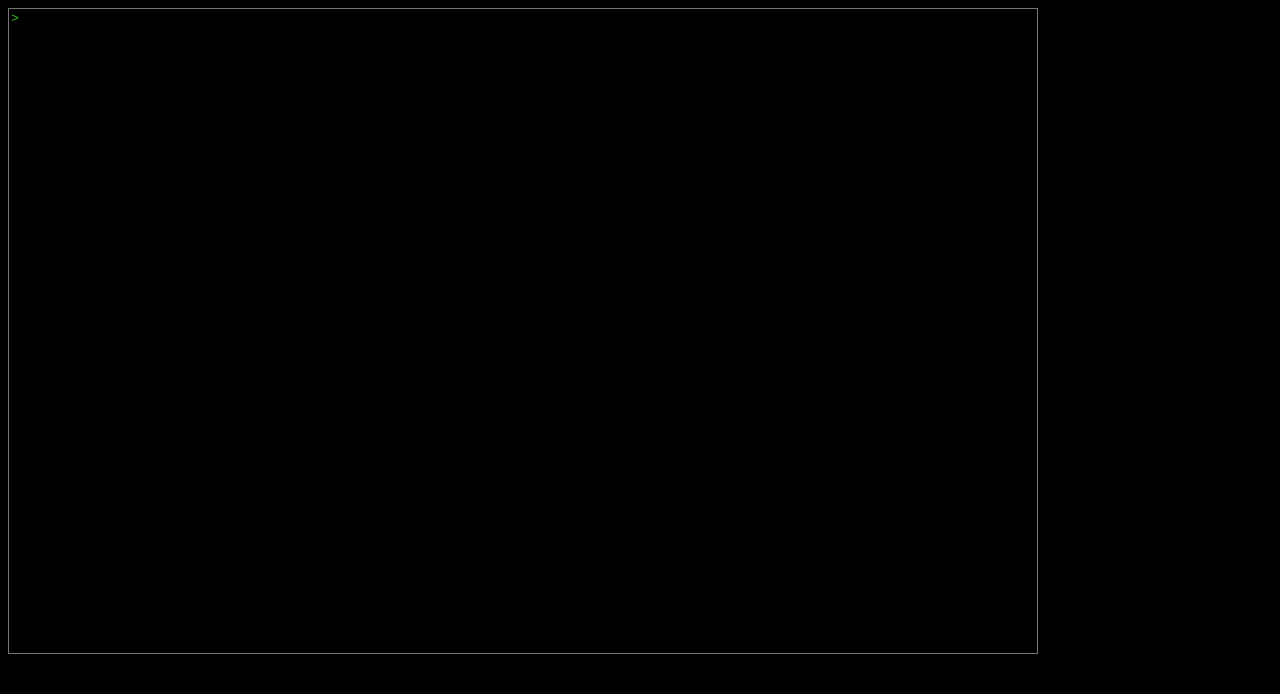
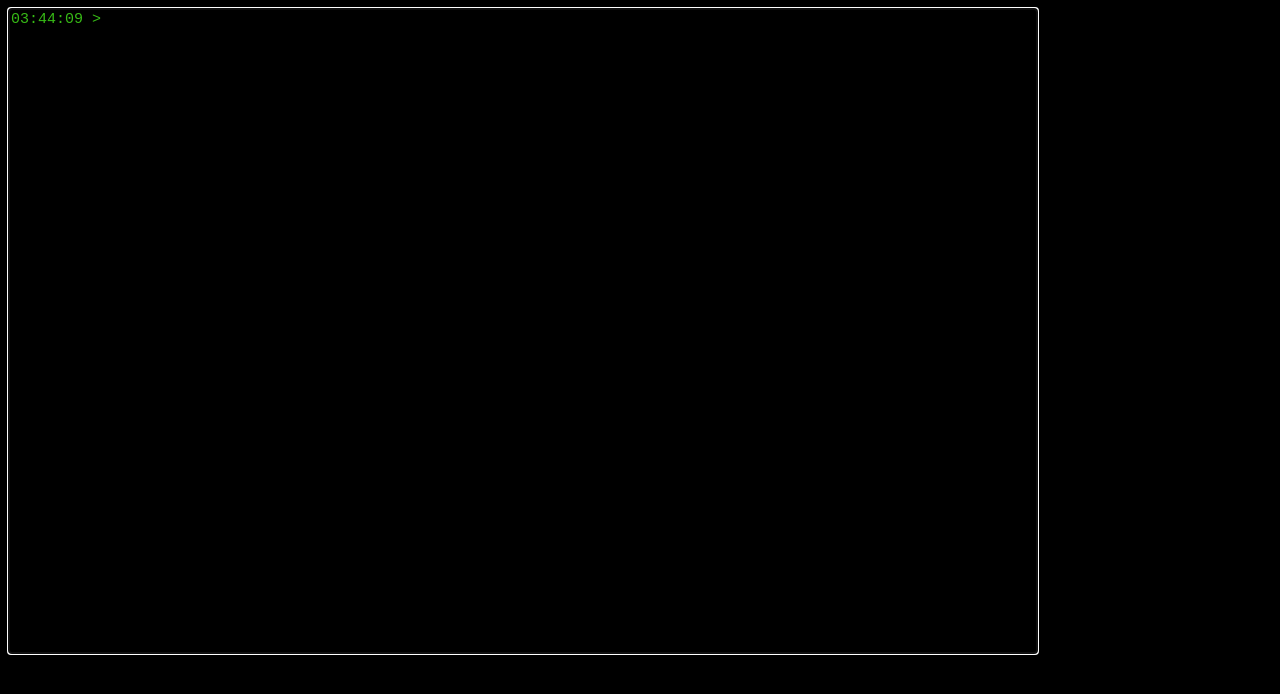
Before and after one commit to grahamhaynie/blinky, a React (Create React App) app in the folder blinky/: page / in a window 1280 px wide. Shown: the top 694 px of the page. Built offline with nearby package versions, Linux system fonts and the light colour scheme.

Commit message:
todo user click goes to end

```diff
--- a/blinky/src/components/blinkyBox.jsx
+++ b/blinky/src/components/blinkyBox.jsx
@@ -1,63 +1,95 @@
 import React from 'react';
 import '../css/box.css'
+
+
+function getDate(){
+    let newDate = new Date()
+    let hours = newDate.getHours();
+    let mins = newDate.getMinutes();
+    let secs = newDate.getSeconds();
+
+    return `${hours<10?`0${hours}`:`${hours}`}:${mins<10?`0${mins}`:`${mins}`}:${secs<10?`0${secs}`:`${secs}`}`
+}
 
 export default class BoxForm extends React.Component {
     constructor(props){
         super(props);
 
         this.handleTextChange = this.handleTextChange.bind(this);
-        this.handleKey = this.handleKey.bind(this);
+        this.handleKeyDown = this.handleKeyDown.bind(this);
+        this.handleKeyUp = this.handleKeyUp.bind(this);
+        this.handleSelect = this.handleSelect.bind(this);
 
         this.state = {
-            text: '> ',
-            trigger: false,
+            text: getDate() + ' > ',
+            keyArray: [],
+            selectTrigger: false,
+            selected: "",
+            index: 0,
         };
     }
 
     handleTextChange(e) {
-        if(this.state.trigger){
-            var newText = e.target.value + '> ';
+        if(this.state.keyArray['Enter'] === 1){
+            var command = this.state.text.slice(this.state.text.lastIndexOf('>') + 1);
+            console.log('command: ' + command);
+
+            var newText = e.target.value + getDate() + ' > ';
             this.setState({
                 text: newText,
-                trigger: false,
+                index: 0,
             });
-        }else{
-            this.setState({text: e.target.value});
+        }else if(this.state.keyArray['Backspace'] === 1){
+            // disable highlight select and delete, and deletion of anything before prompt
+            if(this.state.selected === "" && this.state.index - 1 >= 0){
+                this.setState({
+                    text: e.target.value,
+                    index: this.state.index - 1,
+                });
+            }
+        }else {
+            this.setState({
+                text: e.target.value,
+                index: this.state.index + 1,
+            });
         }
+
+        // TODO - make so user click goes to end, don't allow to click anywhere and enter text
 
     }
 
-    handleKey(e){
-        // parse key press
-        if(e.key === 'Enter'){
-            var command = this.state.text.slice(this.state.text.lastIndexOf('>') + 1);
-            console.log('command: ' + command);
+    handleSelect(e){
+        this.setState({selected: e.target.value.substring(e.target.selectionStart, e.target.selectionEnd)});
+    }
 
-            this.setState({trigger: true});
-        }
+    // TODO - make one liner
+    handleKeyDown(e){
+        var keys = this.state.keyArray;
+        keys[e.key] = 1;
+        this.setState({keyArray: keys});
+    }
 
-
-        //console.log(e.key);
-
-        // TODO - maybe add key map to make simpler?
-
-        // - handle delete key seperately -> once add map
-        //   check if delete pressed & text selected. if so, don't update state.
-
-
+    handleKeyUp(e){
+        var keys = this.state.keyArray;
+        keys[e.key] = 0;
+        this.setState({keyArray: keys});
     }
 
     render(){
+        return(
+            <div className="box">
+                <textarea
 
-        // note - may need to use react's ref instead
+                    // TODO disable highlight
 
-        return(
-            <div class="box">
-                <textarea
+
+                    autoFocus={true}
                     unselectable="on"
                     value={this.state.text}
                     onChange={this.handleTextChange}
-                    onKeyDown={this.handleKey}
+                    onKeyDown={this.handleKeyDown}
+                    onKeyUp={this.handleKeyUp}
+                    onSelect={this.handleSelect}
                 />
             </div>
         );
--- a/blinky/src/css/box.css
+++ b/blinky/src/css/box.css
@@ -6,11 +6,8 @@ textarea {
     height: 80%;
     cursor: default;
     user-select:none;
+    font-size: 15px;
 }
-
-.noselect:focus {
-    outline: none;
- }
 
 .box{
     height: 100%;
--- a/blinky/src/index.jsx
+++ b/blinky/src/index.jsx
@@ -13,7 +13,7 @@ class BlinkApp extends React.Component {
 
     render(){
         return(
-            <div class="main">
+            <div className="main">
                 <BoxForm />
             </div>
         );
```
